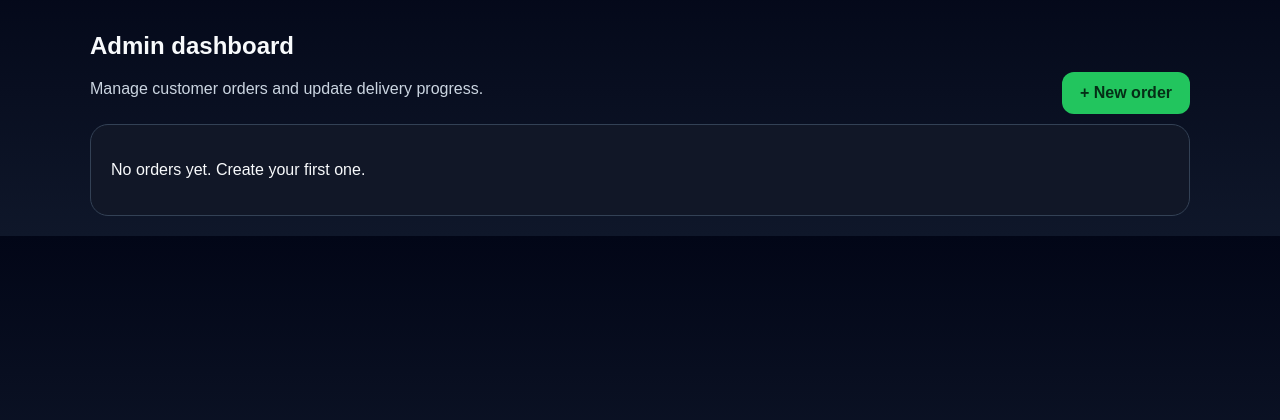
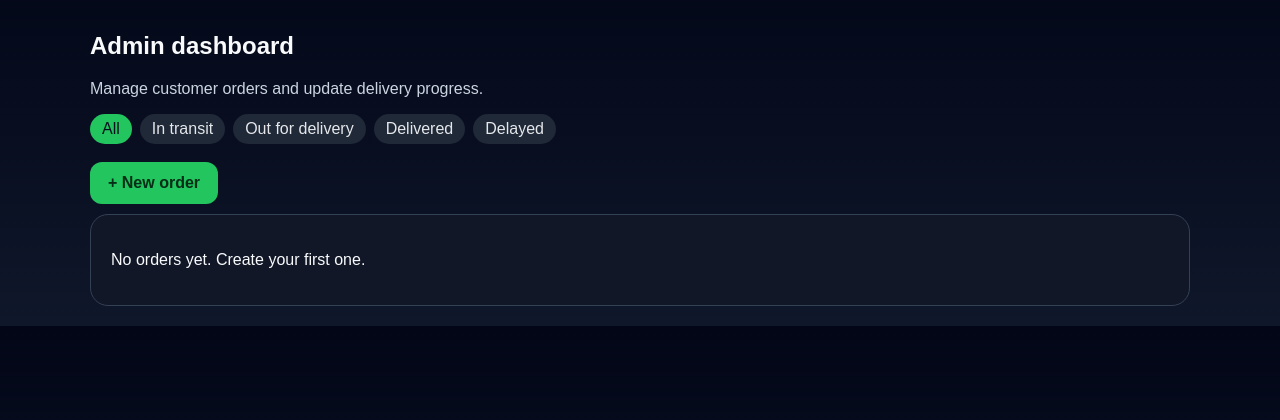
Before and after one commit to Akhona518/where-is-my-order, a Flask app: page /admin in a window 1280 px wide. Shown: the part 51-471 px from the top of the page. Run offline with Flask 3, Linux system fonts and the light colour scheme; the visitor is signed in with stand-in values (Sample User, id 1).

Commit message:
Update admin_dashboard.html

```diff
--- a/templates/admin_dashboard.html
+++ b/templates/admin_dashboard.html
@@ -4,6 +4,31 @@
     <div>
         <h1>Admin dashboard</h1>
         <p>Manage customer orders and update delivery progress.</p>
+        <div style="display:flex; gap:8px; flex-wrap:wrap; margin-top:14px; margin-bottom:18px;">
+  <a href="{{ url_for('admin_dashboard') }}"
+     style="padding:6px 12px; border-radius:999px; text-decoration:none; background:{% if not status_filter %}#22c55e{% else %}#1f2937{% endif %}; color:{% if not status_filter %}#04111f{% else %}#e5e7eb{% endif %};">
+    All
+  </a>
+
+  <a href="{{ url_for('admin_dashboard', status='In transit') }}"
+     style="padding:6px 12px; border-radius:999px; text-decoration:none; background:{% if status_filter == 'In transit' %}#22c55e{% else %}#1f2937{% endif %}; color:{% if status_filter == 'In transit' %}#04111f{% else %}#e5e7eb{% endif %};">
+    In transit
+  </a>
+
+  <a href="{{ url_for('admin_dashboard', status='Out for delivery') }}"
+     style="padding:6px 12px; border-radius:999px; text-decoration:none; background:{% if status_filter == 'Out for delivery' %}#22c55e{% else %}#1f2937{% endif %}; color:{% if status_filter == 'Out for delivery' %}#04111f{% else %}#e5e7eb{% endif %};">
+    Out for delivery
+  </a>
+
+  <a href="{{ url_for('admin_dashboard', status='Delivered') }}"
+     style="padding:6px 12px; border-radius:999px; text-decoration:none; background:{% if status_filter == 'Delivered' %}#22c55e{% else %}#1f2937{% endif %}; color:{% if status_filter == 'Delivered' %}#04111f{% else %}#e5e7eb{% endif %};">
+    Delivered
+  </a>
+
+  <a href="{{ url_for('admin_dashboard', status='Delayed') }}"
+     style="padding:6px 12px; border-radius:999px; text-decoration:none; background:{% if status_filter == 'Delayed' %}#22c55e{% else %}#1f2937{% endif %}; color:{% if status_filter == 'Delayed' %}#04111f{% else %}#e5e7eb{% endif %};">
+    Delayed
+  </a>
     </div>
     <a href="{{ url_for('create_order') }}" class="btn">+ New order</a>
 </section>
```
